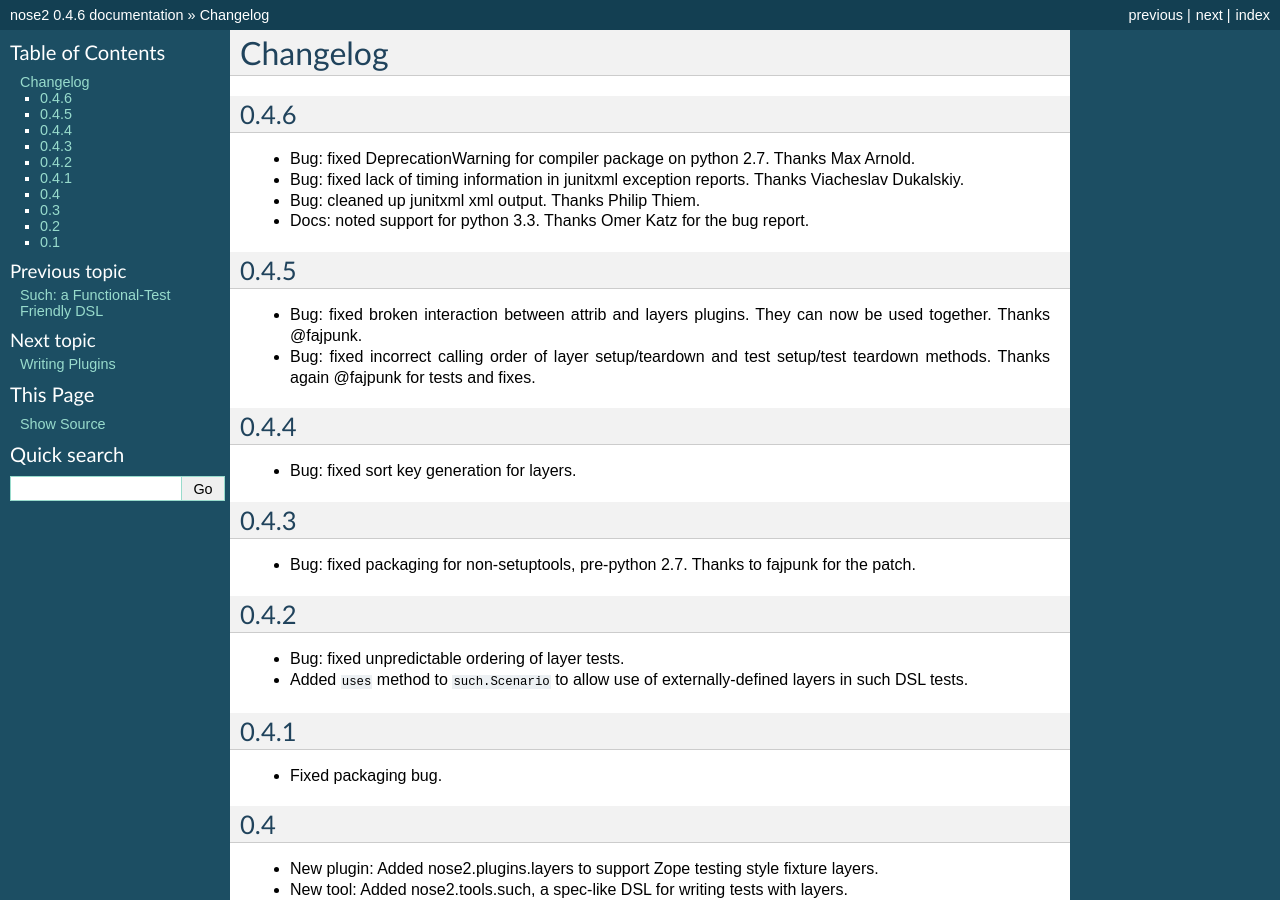
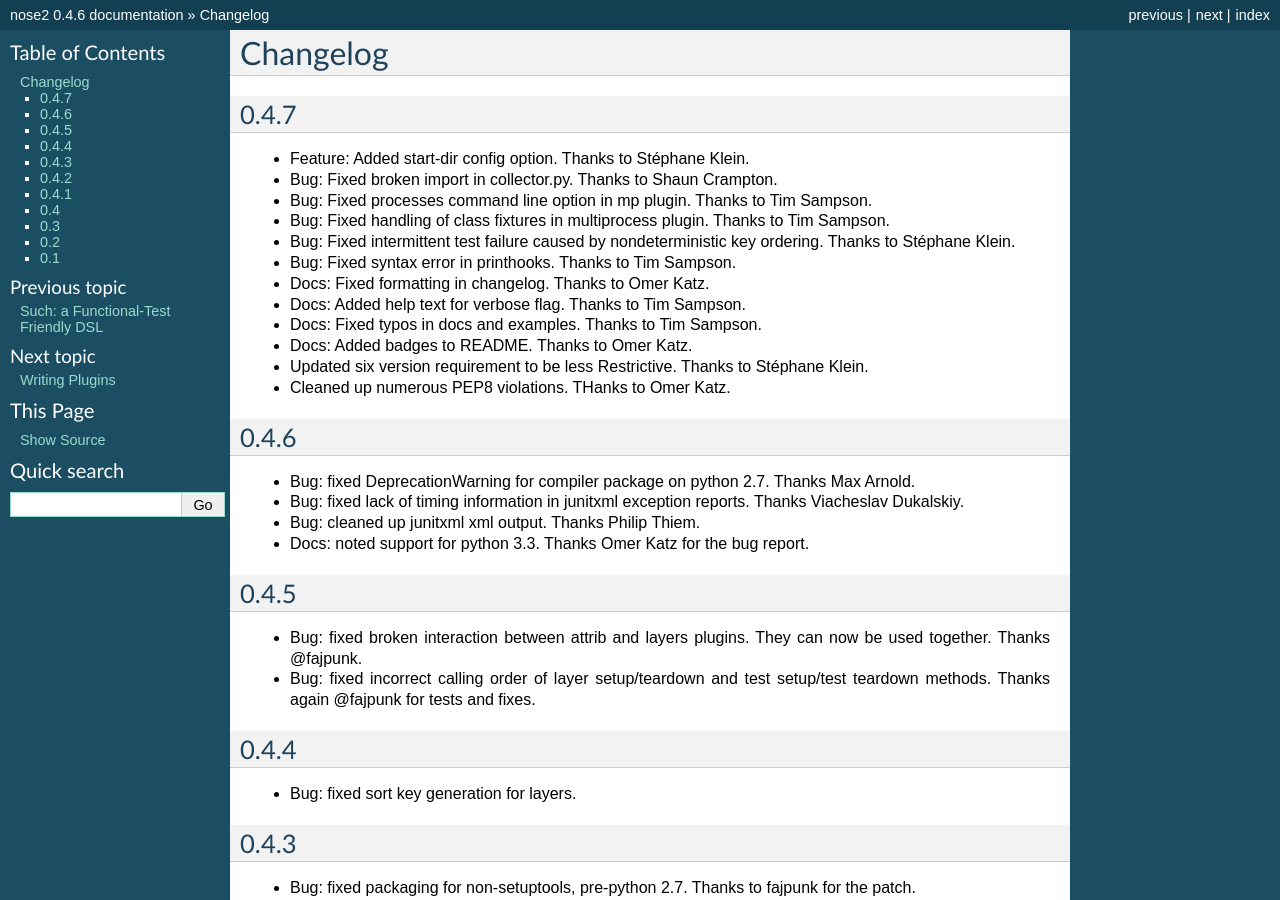
Before and after one commit to nose-devs/nose2, a Sphinx documentation site: the page built from docs/changelog.rst, in a window 1280 px wide and 900 px high. Built offline with Sphinx 7.4.7, drawn with Linux system fonts in a browser that asks for light colours.

Commit message:
Add 0.4.7 section to config file

```diff
--- a/docs/changelog.rst
+++ b/docs/changelog.rst
@@ -1,5 +1,35 @@
 Changelog
 =========
+
+0.4.7
+-----
+
+* Feature: Added start-dir config option. Thanks to Stéphane Klein.
+
+* Bug: Fixed broken import in collector.py. Thanks to Shaun Crampton.
+
+* Bug: Fixed processes command line option in mp plugin. Thanks to Tim Sampson.
+
+* Bug: Fixed handling of class fixtures in multiprocess plugin.
+  Thanks to Tim Sampson.
+
+* Bug: Fixed intermittent test failure caused by nondeterministic key ordering.
+  Thanks to Stéphane Klein.
+
+* Bug: Fixed syntax error in printhooks. Thanks to Tim Sampson.
+
+* Docs: Fixed formatting in changelog. Thanks to Omer Katz.
+
+* Docs: Added help text for verbose flag. Thanks to Tim Sampson.
+
+* Docs: Fixed typos in docs and examples. Thanks to Tim Sampson.
+
+* Docs: Added badges to README. Thanks to Omer Katz.
+
+* Updated six version requirement to be less Restrictive.
+  Thanks to Stéphane Klein.
+
+* Cleaned up numerous PEP8 violations. THanks to Omer Katz.
 
 0.4.6
 -----
```
